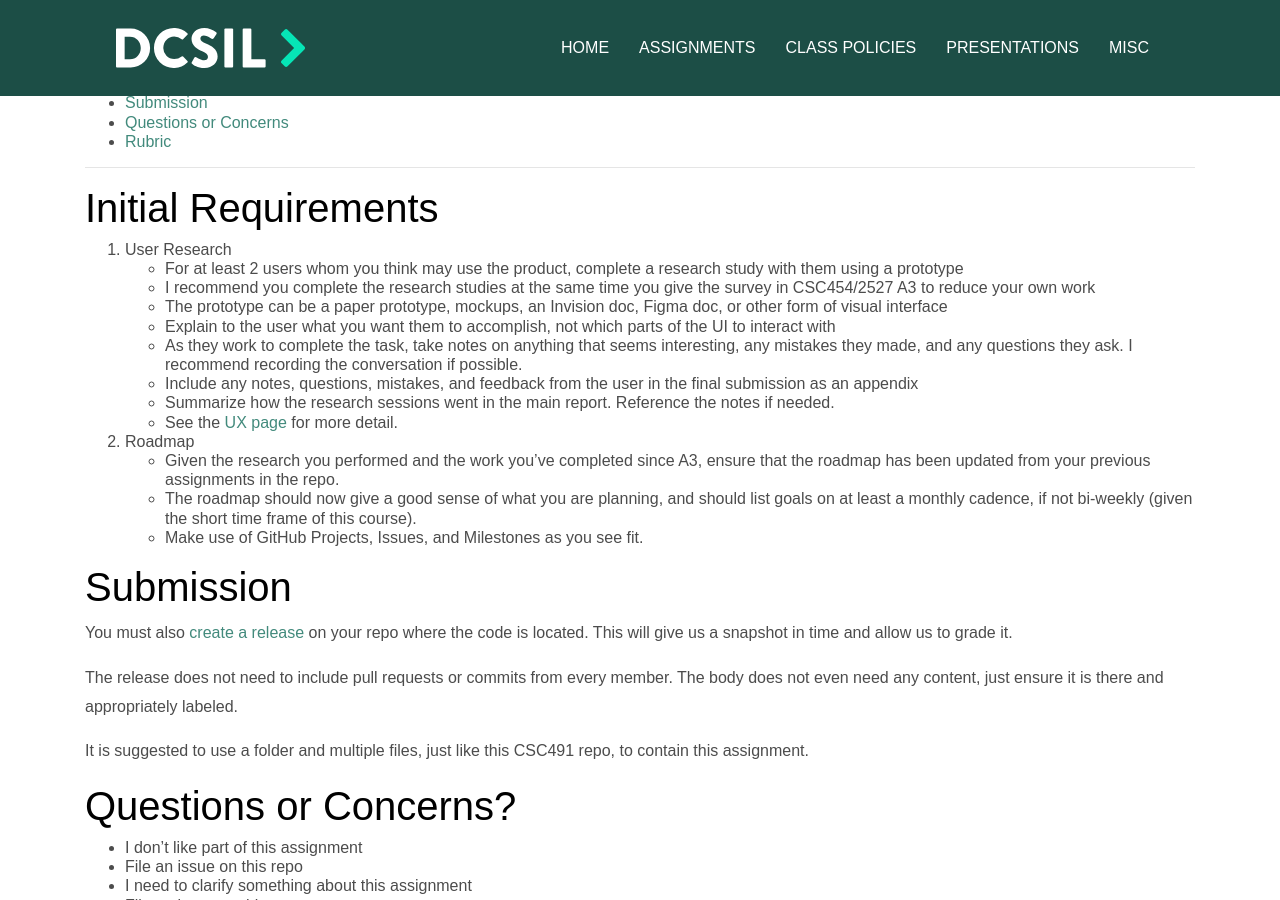
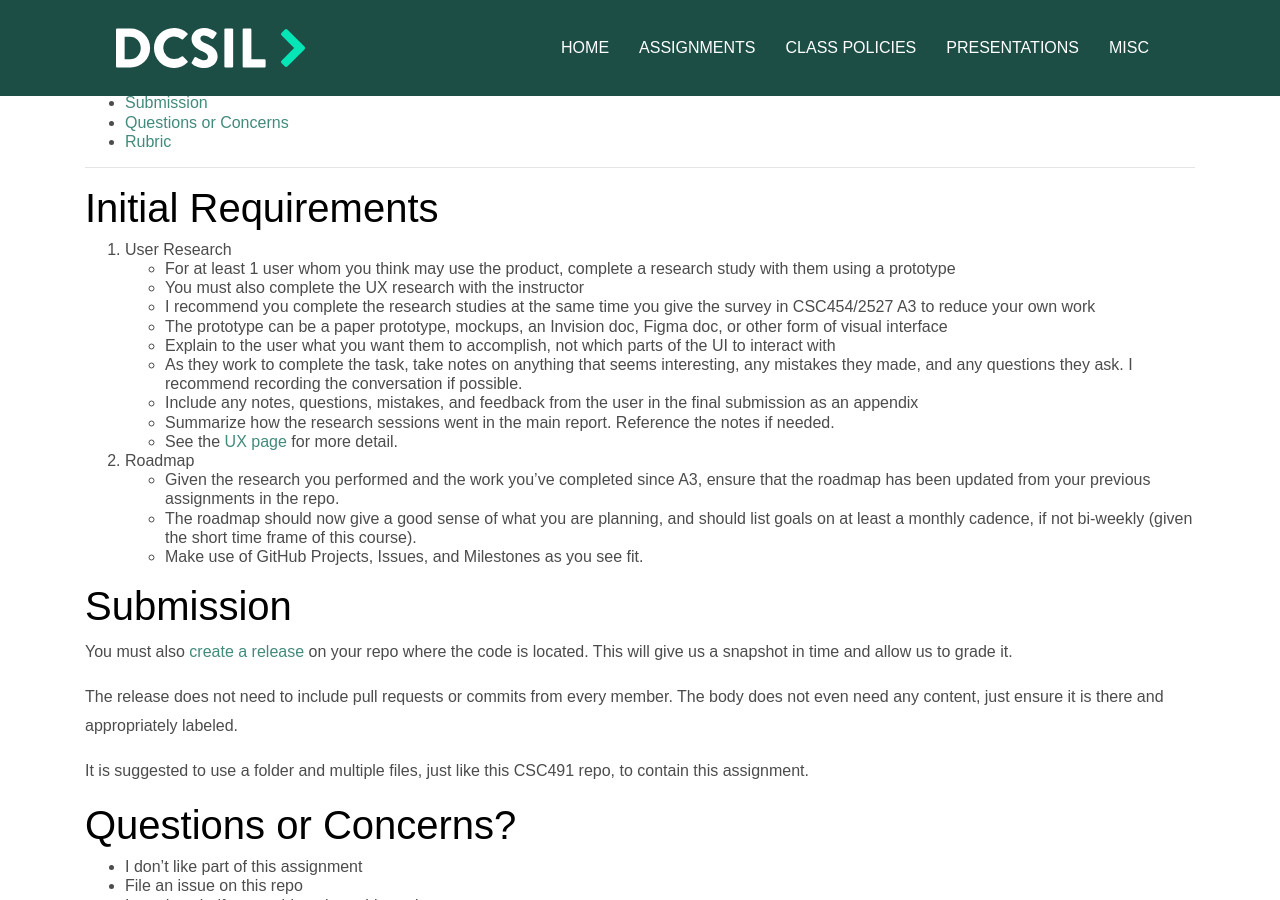
Before and after one commit to dcsil/CSC491, a Jekyll site: the page built from assignments/a4.md, in a window 1280 px wide and 900 px high, scrolled down 358 px. Built offline with Jekyll 4.4.1, drawn with Linux system fonts in a browser that asks for light colours; our own code applies the rules of GitHub Pages for plain Markdown files.

Commit message:
Update a4.md

```diff
--- a/assignments/a4.md
+++ b/assignments/a4.md
@@ -19,7 +19,8 @@ Furthermore, you should have continued working on your product and made signific
 # Initial Requirements
 
 1. User Research
-    - For at least 2 users whom you think may use the product, complete a research study with them using a prototype
+    - For at least 1 user whom you think may use the product, complete a research study with them using a prototype
+    - You must also complete the UX research with the instructor
     - I recommend you complete the research studies at the same time you give the survey in CSC454/2527 A3 to reduce your own work
     - The prototype can be a paper prototype, mockups, an Invision doc, Figma doc, or other form of visual interface
     - Explain to the user what you want them to accomplish, not which parts of the UI to interact with
```
